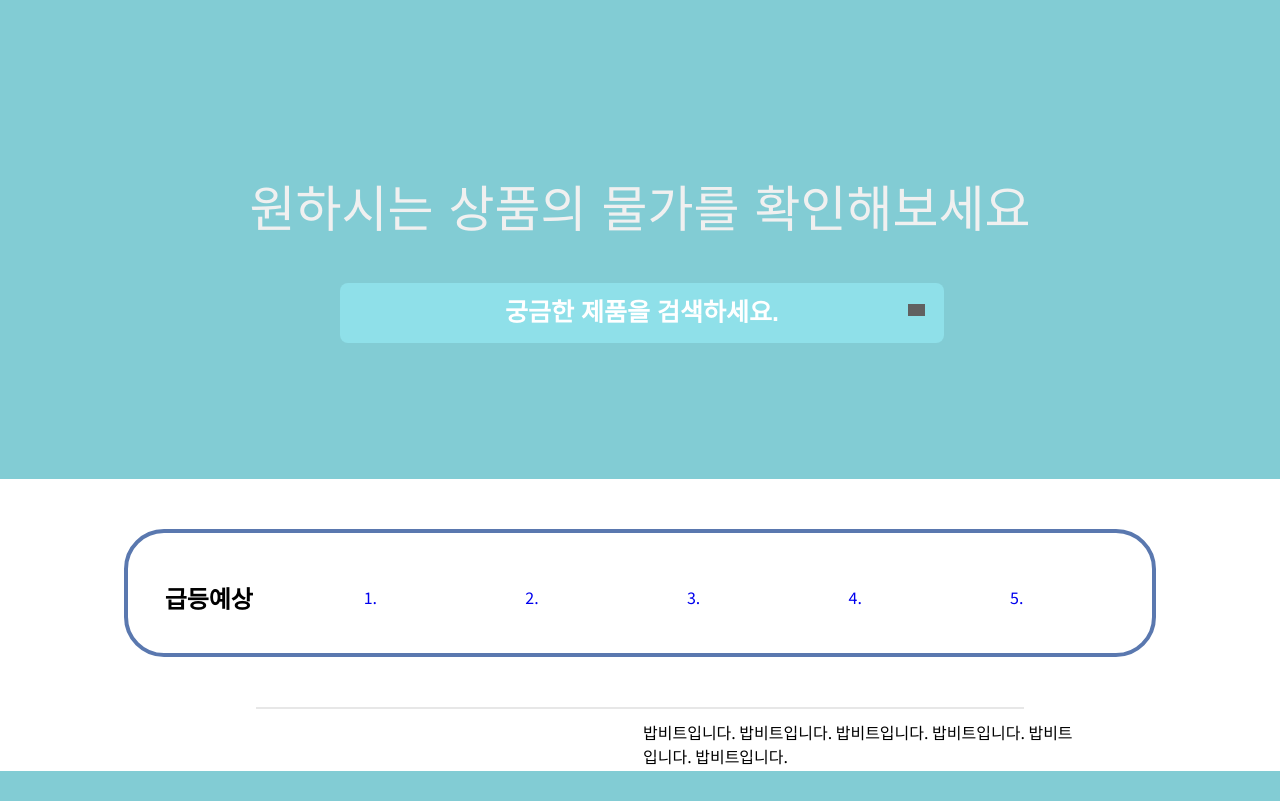
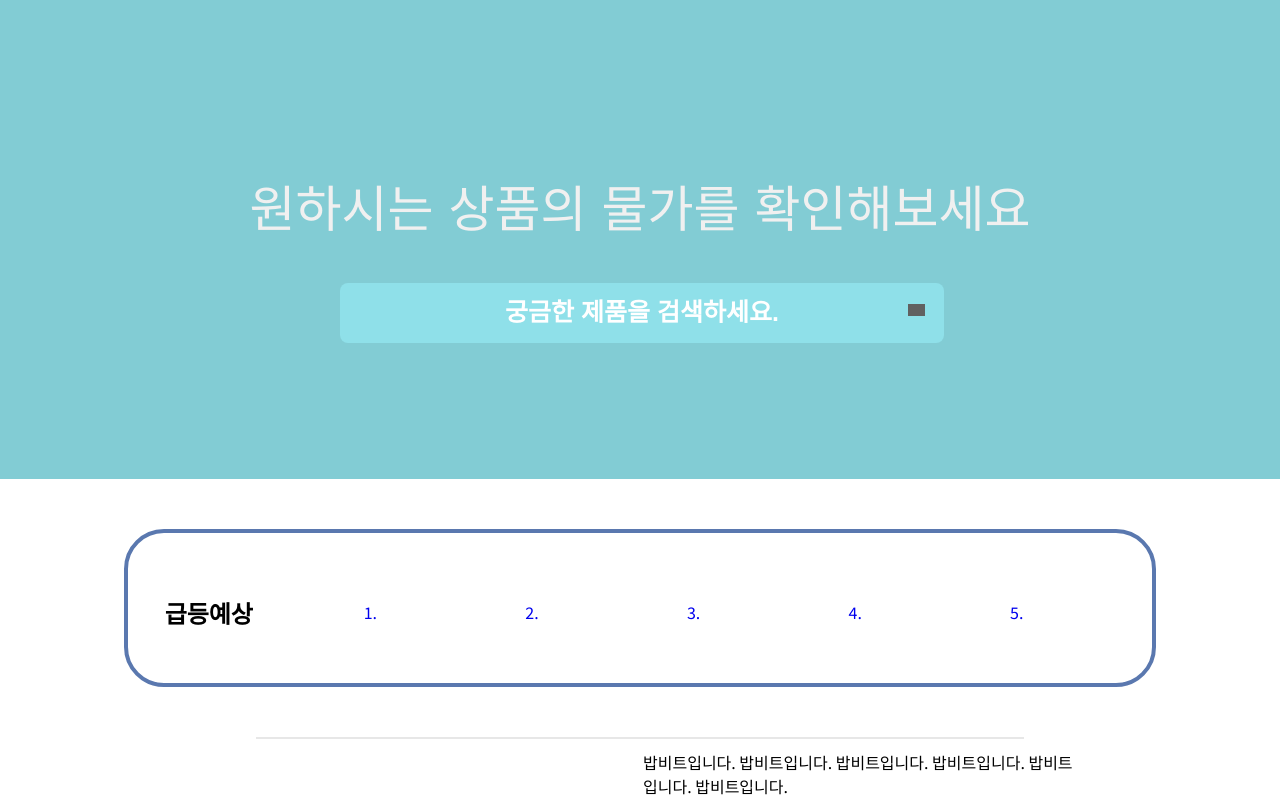
Before and after one commit to yongjunism/BobBit, a Django app: template templates/home.html in a window 1280 px wide. Shown: the part 81-882 px from the top of the page. Before the commit the page ends 852 px from the top, so only its background shows below. Run offline with Django 4.2, Linux system fonts and the light colour scheme; the template is opened without the code that fills it, so the values that code supplies are empty; some web fonts are replaced; grey boxes are pictures that could not be loaded.

Commit message:
css 수정

```diff
--- a/static/css/home.css
+++ b/static/css/home.css
@@ -61,7 +61,7 @@
 
 div.round {
     width : 80%;
-    height : 120px;
+    height : 150px;
     margin: 50px auto;
     border: 4px solid #5A78AF;
     border-radius: 40px;
@@ -69,7 +69,7 @@ div.round {
 
 div.box{
     width : 15%;
-    height : 120px;
+    height : 150px;
     margin: 0 auto;
     left : 50px;
     float: left;
```
